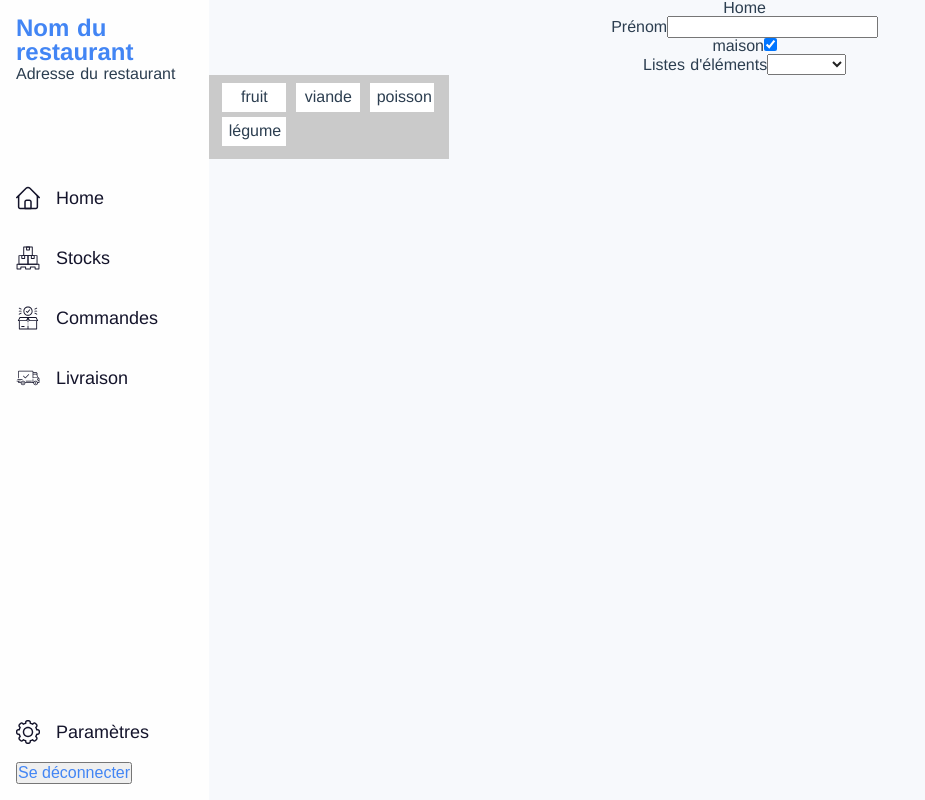
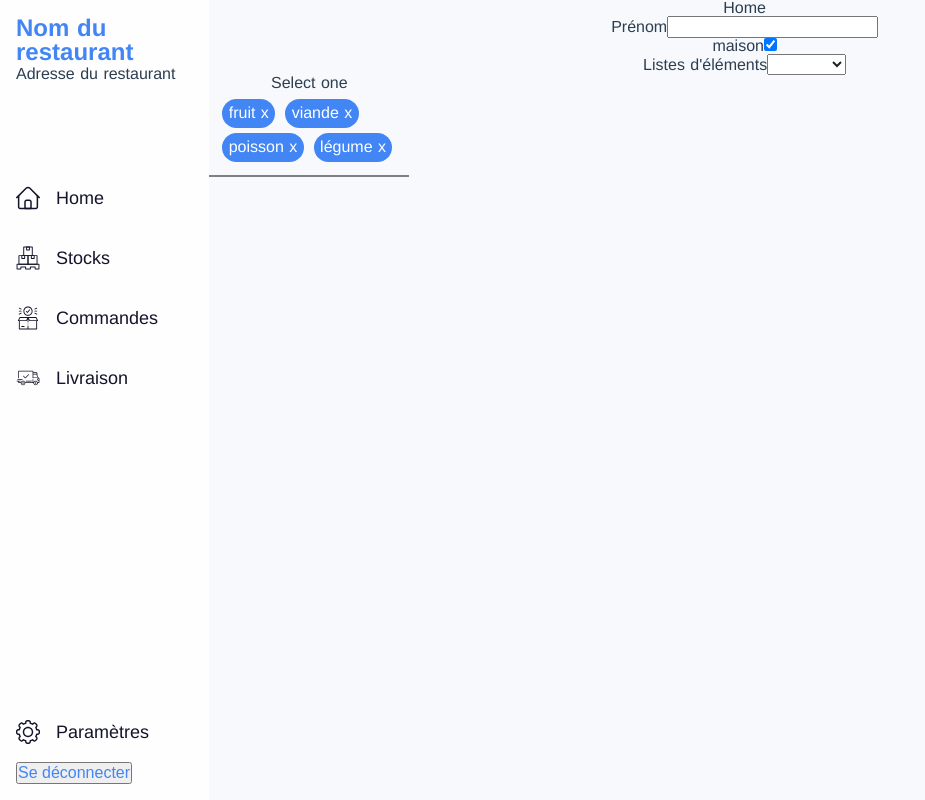
Before and after one commit to StockOs/Stock-Os, a Vue app: page / in a window 1280 px wide. Shown: the whole page, without its empty margins (0-925 px from the left). Built offline with nearby package versions, Linux system fonts and the light colour scheme.

Commit message:
wip styling multiSelect

```diff
--- a/src/components/MultiSelect.vue
+++ b/src/components/MultiSelect.vue
@@ -1,9 +1,10 @@
 <template>
   <div class="multiSelect">
+    <h3>{{ placeholder }}</h3>
     <div class="multiSelect-input"
       @click.self="isFocused = !isFocused"
     >
-      <p
+      <div
         class="multiSelect-input-data"
         v-for="(option, i) in formattedData"
         :key="i"
@@ -11,21 +12,23 @@
         @click="handleOptions(i)"
       >
         {{ option[displayOption] }}
-      </p>
+        <span>x</span>
+      </div>
     </div>
     <div class="multiSelect-dropdown" v-if="isFocused">
-      <div class="multiSelect-option-container">
         <div
           class="multiSelect-option"
-          :class="{'color' : option.checked}"
           v-for="(option, i) in formattedData"
           :key="i"
           @click="handleOptions(i)"
           >
+          <div
+            class="multiSelect-option-checked"
+            :class="{'color' : option.checked}"
+          ></div>
           {{ option[displayOption] }}
         </div>
       </div>
-    </div>
   </div>
 </template>
 
@@ -67,8 +70,8 @@ export default {
   },
 
   methods: {
-    handleOptions(i){
-      let addValue = this.options[i][this.valueOption]
+    handleOptions(index){
+      let addValue = this.options[index][this.valueOption]
       let newValue = [...this.value]
       let findIndexOption = this.value.findIndex(val => val === addValue)
 
@@ -86,7 +89,7 @@ export default {
 
 <style lang="scss">
   .multiSelect {
-    width: 240px;
+    width: 200px;
     height: auto;
     display: flex;
     flex-direction: column;
@@ -96,43 +99,58 @@ export default {
     display: flex;
     flex-wrap: wrap;
     height: auto;
-    background: rgb(202, 202, 202);
     padding: 8px;
+    border-bottom: 2px solid grey;
+    width: 100%;
+  }
+
+  .multiSelect-input:hover{
+    background-color: rgb(240, 247, 255);
   }
 
   .multiSelect-input-data {
-    width: 4rem;
     padding: 0.4rem;
-    background-color: white;
+    background-color: #4285F4;
+    border-radius: 16px;
+    color: white;
     margin: 0 5px 5px;
   }
 
   .multiSelect-dropdown {
-    height: 200px;
-    margin-top: 10px;
-    background: rgb(202, 202, 202);
+    height: auto;
     display: flex;
     flex-direction: column;
     align-items: flex-start;
-    padding: 16px;
   }
 
-  .multiSelect-option-container{
-    width: 90%;
-    overflow-Y: scroll;
+  // .multiSelect-option-container{
+  //   width: 100%;
+  //   overflow-Y: scroll;
+  //   padding: 8px;
+  // }
+
+  .multiSelect-option {
+    display: flex;
+    cursor: pointer;
     padding: 8px;
+    text-align: start;
+    width: 100%;
+    height: 100%;
+    background-color: rgb(240, 247, 255);
   }
 
-  .multiSelect-option {
-    cursor: pointer;
-    padding: 8px;
-    background-color: white;
-    margin-bottom: 8px;
-    width: auto;
-    text-align: start;
+  .multiSelect-option:hover {
+    background-color: rgb(184, 224, 247);
+  }
+
+  .multiSelect-option-checked {
+    width: 15px;
+    height: 15px;
+    margin-right: 10px;
   }
 
   .color {
-    color: red;
+    background: #4285F4;
+    border-radius: 4px;
   }
 </style>
--- a/src/views/Home.vue
+++ b/src/views/Home.vue
@@ -45,9 +45,6 @@
         {id: 4, category: 'légume'},
         {id: 5, category: 'saumon'},
         {id: 6, category: 'pesto'},
-        {id: 6, category: 'pesto'},
-        {id: 6, category: 'pesto'},
-        {id: 6, category: 'pesto'},
         ],
       ingredient: [1 , 2, 3, 4],
     }),
```
